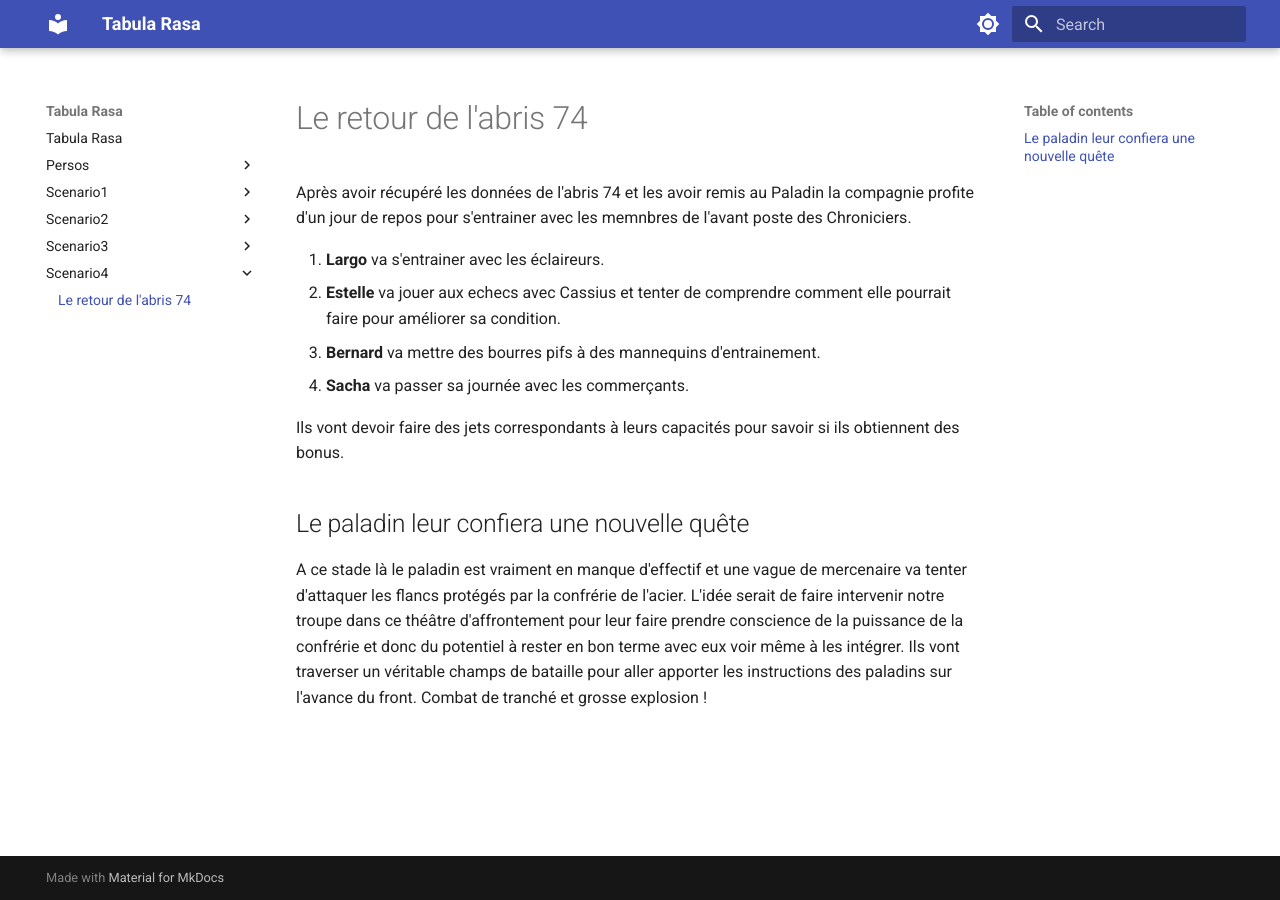
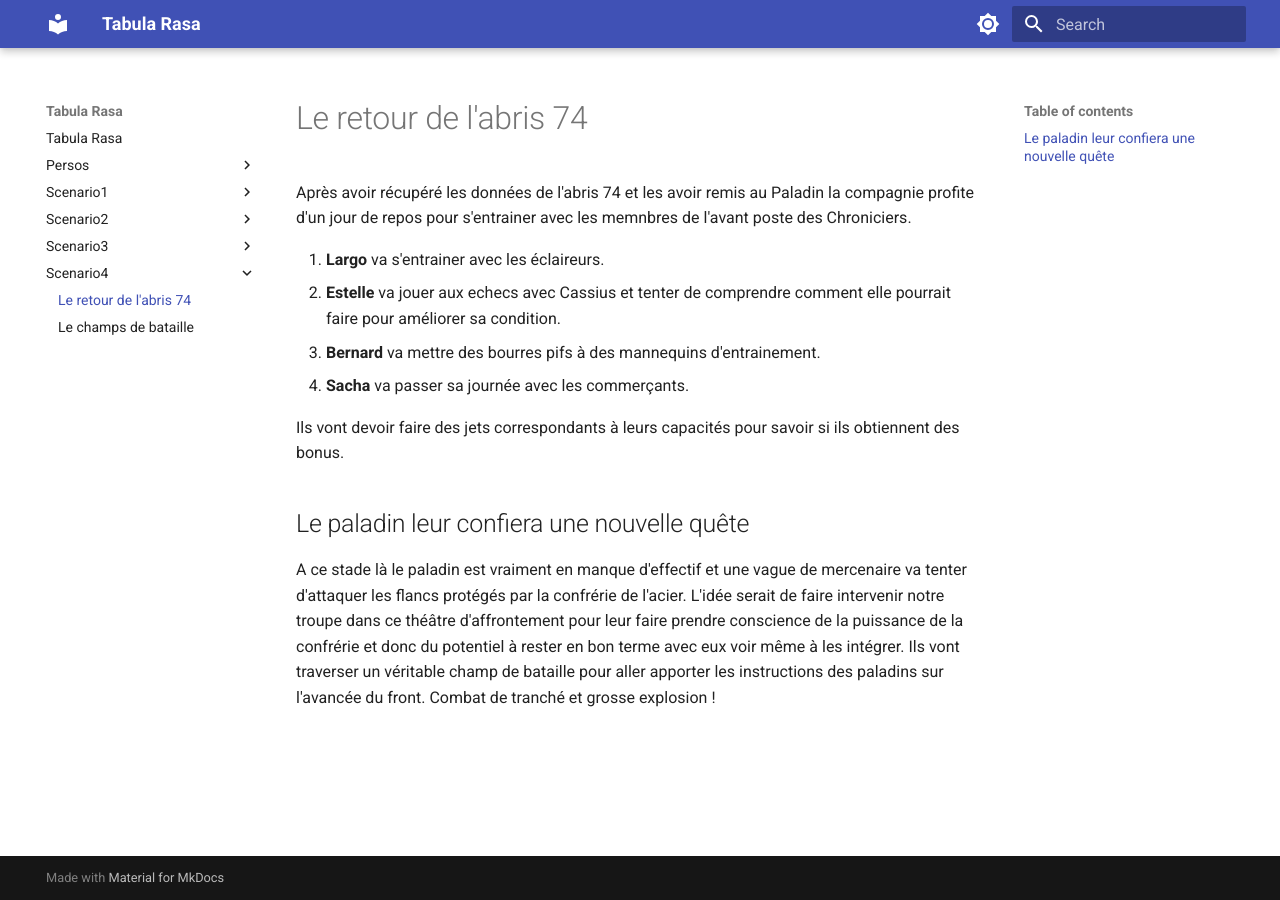
Before and after one commit to JuanJuanno/tabula_rasa, an MkDocs documentation site: the page built from docs/scenario4/index.md, in a window 1280 px wide. Built offline with MkDocs 1.6.1 and Material for MkDocs 9.7.7, drawn with Linux system fonts in a browser that asks for light colours.

Commit message:
scenario 4

```diff
--- a/docs/scenario4/index.md
+++ b/docs/scenario4/index.md
@@ -13,4 +13,4 @@ Ils vont devoir faire des jets correspondants à leurs capacités pour savoir si
 
 A ce stade là le paladin est vraiment en manque d'effectif et une vague de mercenaire va tenter d'attaquer les flancs protégés par la confrérie de l'acier.
 L'idée serait de faire intervenir notre troupe dans ce théâtre d'affrontement pour leur faire prendre conscience de la puissance de la confrérie et donc du potentiel à rester en bon terme avec eux voir même à les intégrer.
-Ils vont traverser un véritable champs de bataille pour aller apporter les instructions des paladins sur l'avance du front. Combat de tranché et grosse explosion !
+Ils vont traverser un véritable champ de bataille pour aller apporter les instructions des paladins sur l'avancée du front. Combat de tranché et grosse explosion !
```
Also changed, not shown: docs/scenario4/battlefield.md (added, +8 -0 lines).
